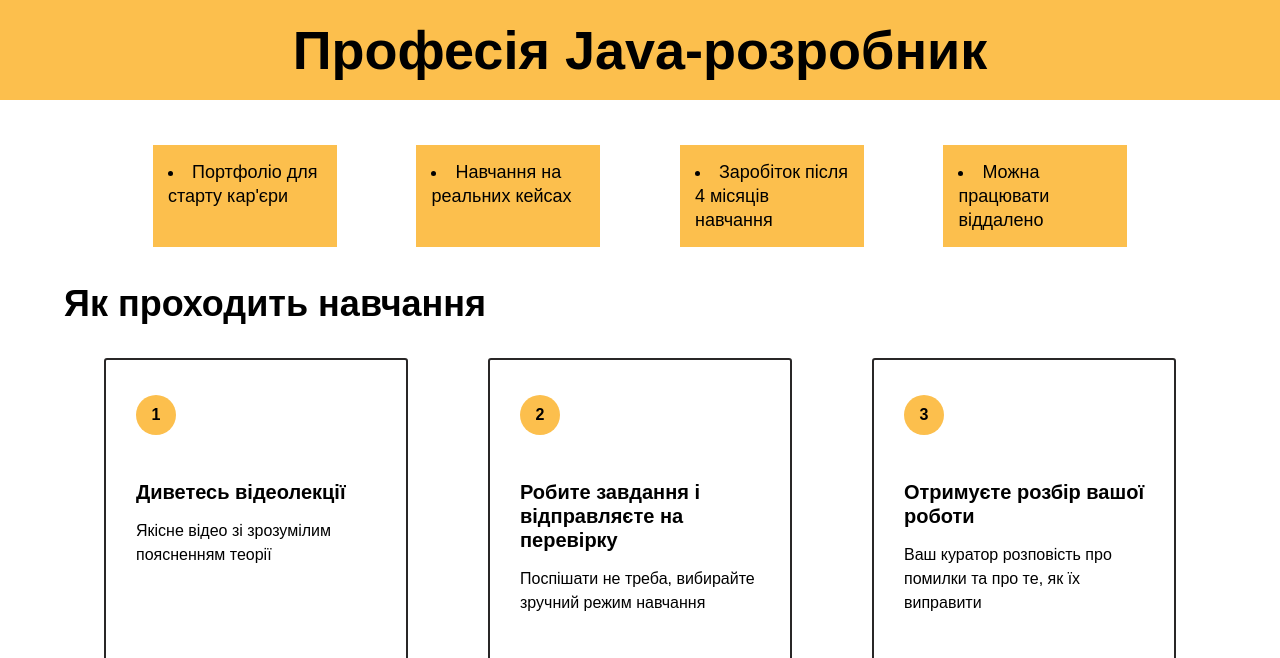
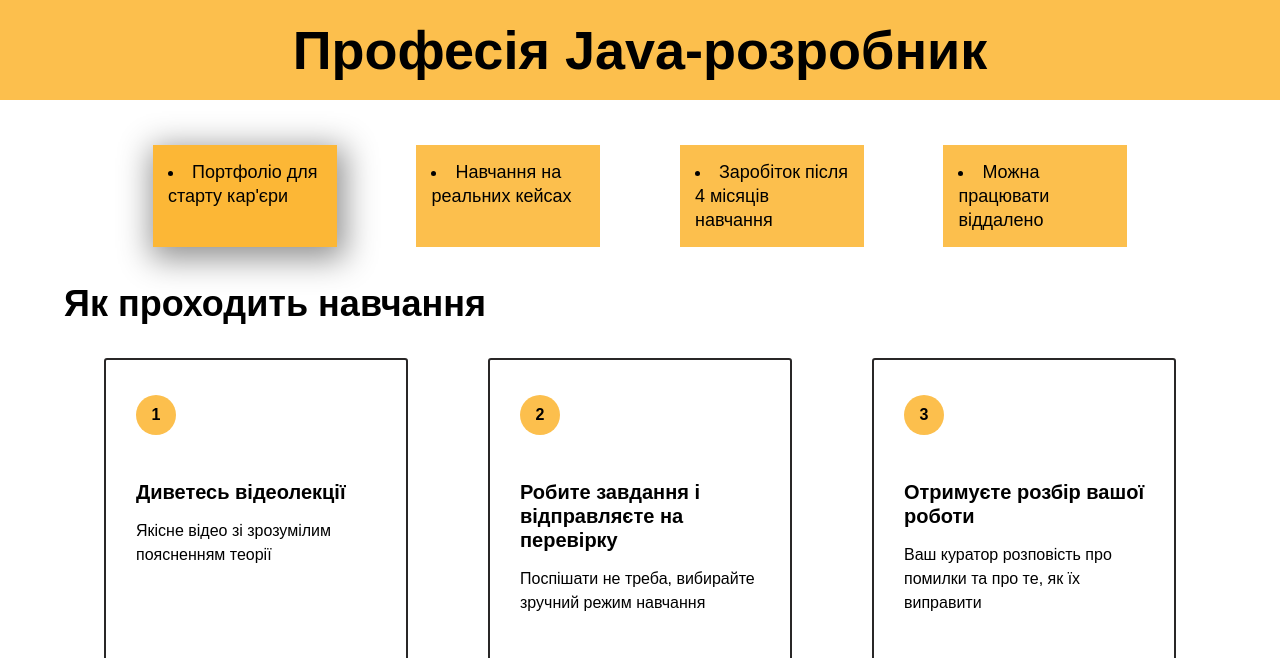
Before and after one commit to Mar88888888/FC-web-app, a plain HTML site: page Reports/task3_flexbox.html in a window 1280 px wide. In both pictures the pointer is over the item "Портфоліо для старту кар'єри". Shown: the top 658 px of the page. Drawn offline with Linux system fonts and the light colour scheme.

Commit message:
Flexbox page finished

```diff
--- a/Reports/style_flexbox.css
+++ b/Reports/style_flexbox.css
@@ -54,6 +54,11 @@ section{
     margin: 25px;
     list-style: disc;
     list-style-position: inside;
+}
+#advantages-list li:hover{
+    background-color: rgb(252, 183, 54);
+    -webkit-box-shadow: 3px 7px 30px 5px rgba(0,0,0,0.43);
+    box-shadow: 3px 7px 30px 5px rgba(0,0,0,0.43);
 }
 
 .heading{
```
